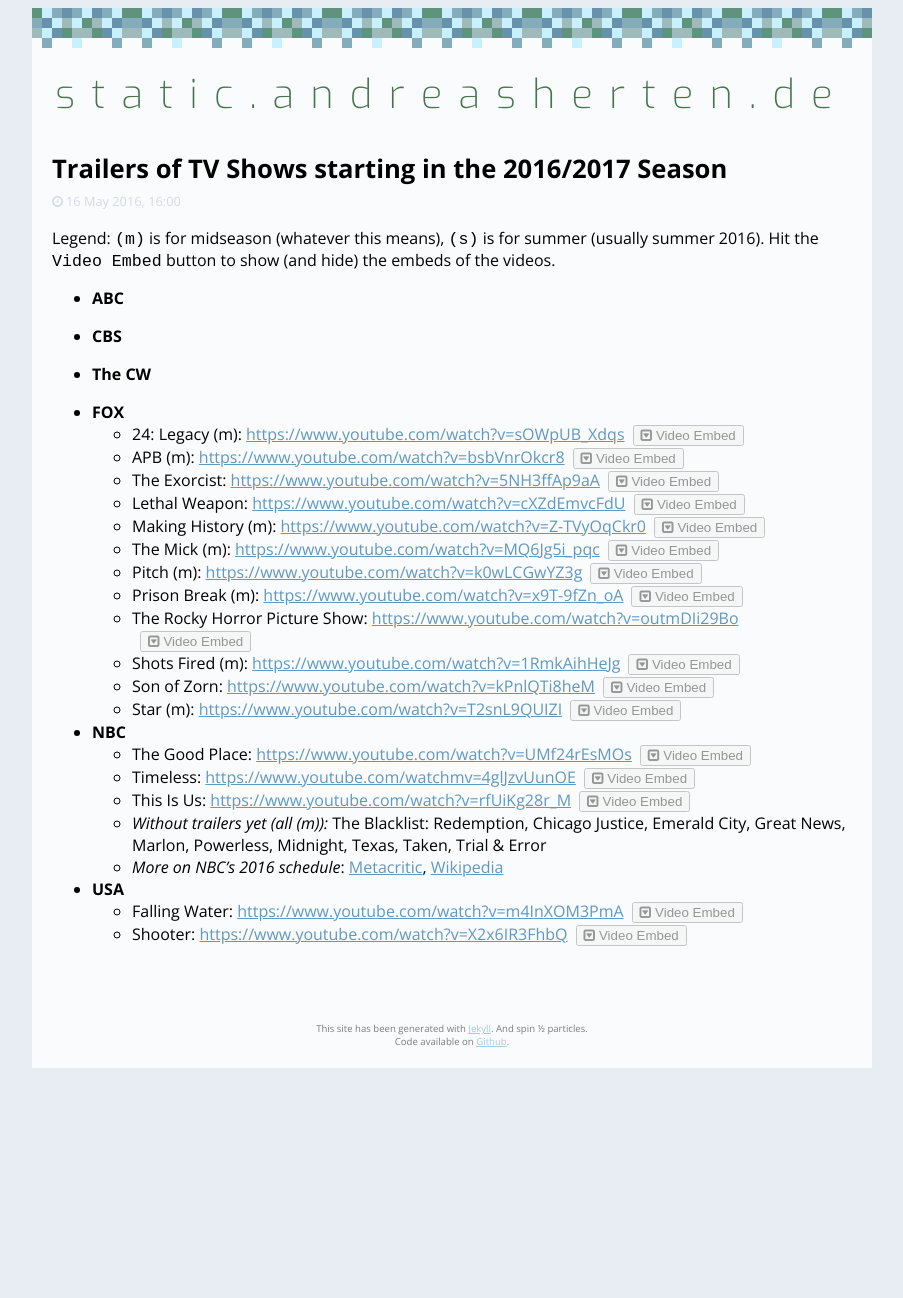
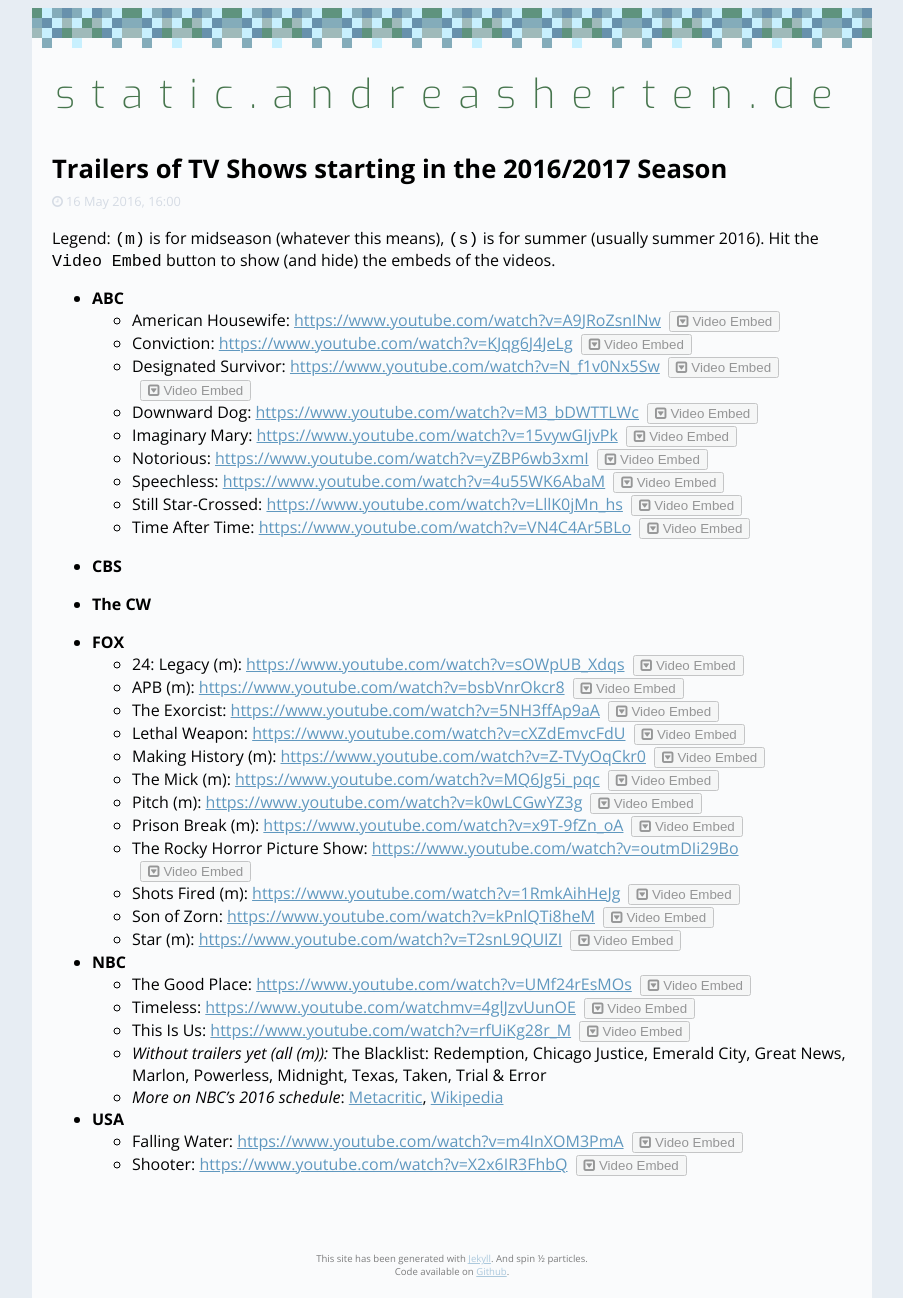
Before and after one commit to AndiH/static.andreasherten.de, a Jekyll site: the page built from _posts/2016-05-16-tv-show-trailer-2016.markdown, in a window 1280 px wide. Shown: the whole page, without its empty margins (188-1091 px from the left). Built offline with Jekyll 4.4.1, drawn with Linux system fonts in a browser that asks for light colours; nearby versions of some CDN libraries; before the commit the page ends 1068 px from its top, so only the background shows below that.

Commit message:
Add TV show trailers 2016: ABC

```diff
--- a/_posts/2016-05-16-tv-show-trailer-2016.markdown
+++ b/_posts/2016-05-16-tv-show-trailer-2016.markdown
@@ -19,6 +19,15 @@ title: Trailers of TV Shows starting in the 2016/2017 Season
 Legend: `(m)` is for midseason (whatever this means), `(s)` is for summer (usually summer 2016). Hit the `Video Embed` button to show (and hide) the embeds of the videos.
 
 * **ABC**
+    - American Housewife: [https://www.youtube.com/watch?v=A9JRoZsnINw](https://www.youtube.com/watch?v=A9JRoZsnINw)
+    - Conviction: [https://www.youtube.com/watch?v=KJqg6J4JeLg](https://www.youtube.com/watch?v=KJqg6J4JeLg)
+    - Designated Survivor: [https://www.youtube.com/watch?v=N_f1v0Nx5Sw](https://www.youtube.com/watch?v=N_f1v0Nx5Sw)
+    - Downward Dog: [https://www.youtube.com/watch?v=M3_bDWTTLWc](https://www.youtube.com/watch?v=M3_bDWTTLWc)
+    - Imaginary Mary: [https://www.youtube.com/watch?v=15vywGIjvPk](https://www.youtube.com/watch?v=15vywGIjvPk)
+    - Notorious: [https://www.youtube.com/watch?v=yZBP6wb3xmI](https://www.youtube.com/watch?v=yZBP6wb3xmI)
+    - Speechless: [https://www.youtube.com/watch?v=4u55WK6AbaM](https://www.youtube.com/watch?v=4u55WK6AbaM)
+    - Still Star-Crossed: [https://www.youtube.com/watch?v=LllK0jMn_hs](https://www.youtube.com/watch?v=LllK0jMn_hs)
+    - Time After Time: [https://www.youtube.com/watch?v=VN4C4Ar5BLo](https://www.youtube.com/watch?v=VN4C4Ar5BLo)
 
 * **CBS**
 
```
